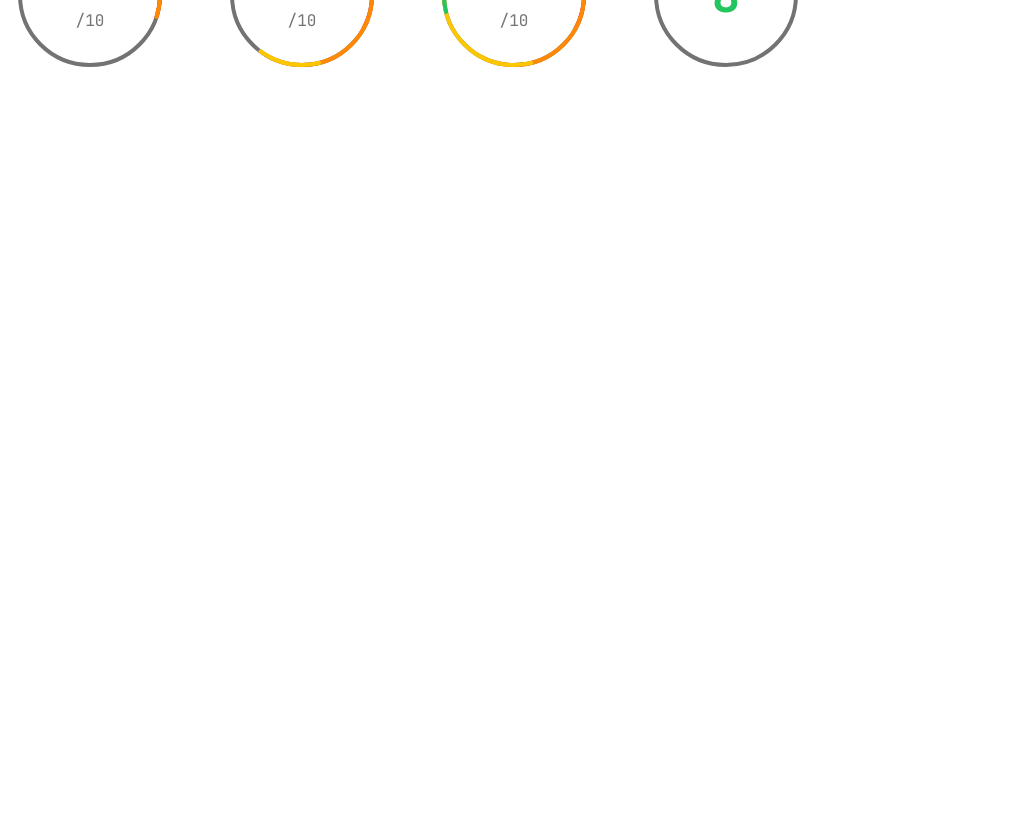
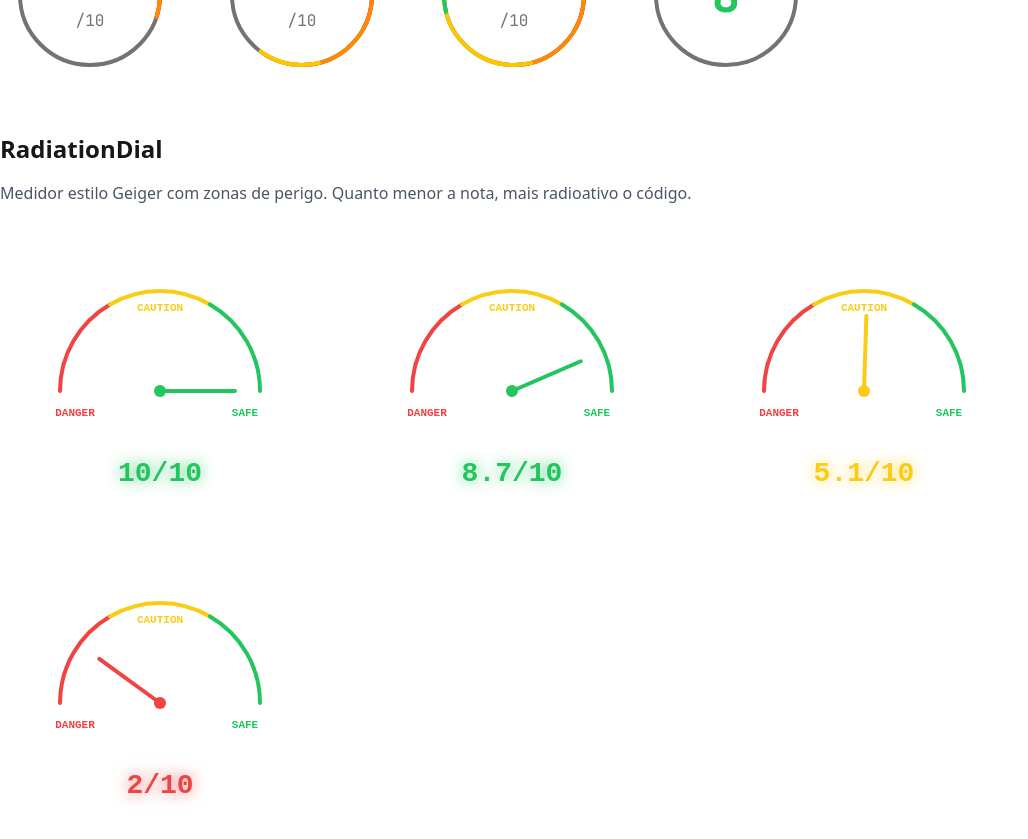
Before and after one commit to BrunoBecoski/nlw-operator, a Next.js app: page /components-demo in a window 1280 px wide. Shown: the part 1620-2459 px from the top of the page, without its empty margins (0-1028 px from the left). Before the commit the page ends 1753 px from the top, so only its background shows below. Built offline with nearby package versions, Linux system fonts and the light colour scheme; no server answers.

Commit message:
Cria a componente RadiationDial

```diff
--- a/src/app/components-demo/page.tsx
+++ b/src/app/components-demo/page.tsx
@@ -2,6 +2,7 @@ import { Badge } from "@/components/ui/badge";
 import { Button, button } from "@/components/ui/button";
 import { CodeBlock } from "@/components/ui/code-block";
 import { DiffLine } from "@/components/ui/diff-line";
+import { RadiationDial } from "@/components/ui/radiation-dial";
 import { ScoreRing } from "@/components/ui/score-ring";
 import { Toggle } from "@/components/ui/toggle";
 
@@ -135,6 +136,21 @@ export default function ComponentsDemoPage() {
           <ScoreRing score={8} maxScore={100} showDenominator={false} />
         </div>
       </section>
+
+      <section className="space-y-4">
+        <h2 className="text-2xl font-semibold">RadiationDial</h2>
+        <p className="text-gray-600">
+          Medidor estilo Geiger com zonas de perigo. Quanto menor a nota, mais
+          radioativo o código.
+        </p>
+
+        <div className="flex flex-wrap items-center gap-8">
+          <RadiationDial score={10} maxScore={10} />
+          <RadiationDial score={8.7} maxScore={10} />
+          <RadiationDial score={5.1} maxScore={10} />
+          <RadiationDial score={2} maxScore={10} />
+        </div>
+      </section>
     </div>
   );
 }
--- a/src/app/globals.css
+++ b/src/app/globals.css
@@ -89,3 +89,16 @@ body {
 .animate-collapse-up {
   animation: collapse-up 0.2s ease-out;
 }
+
+@keyframes needle-pulse {
+  0%, 100% {
+    opacity: 1;
+  }
+  50% {
+    opacity: 0.5;
+  }
+}
+
+.animate-needle-pulse {
+  animation: needle-pulse 1s ease-in-out infinite;
+}
--- /dev/null
+++ b/src/components/ui/radiation-dial.tsx
@@ -0,0 +1,176 @@
+import { tv } from "tailwind-variants";
+
+interface RadiationDialProps {
+  score: number;
+  maxScore?: number;
+}
+
+type RadiationLevel = "safe" | "caution" | "danger";
+
+const ZONE_COLORS = {
+  safe: { fill: "#22c55e", glow: "rgba(34,197,94,0.8)" },
+  caution: { fill: "#facc15", glow: "rgba(250,204,21,0.8)" },
+  danger: { fill: "#ef4444", glow: "rgba(239,68,68,0.8)" },
+};
+
+const getRadiationLevel = (percentage: number): RadiationLevel => {
+  if (percentage >= 66.6) return "safe";
+  if (percentage >= 33.3) return "caution";
+  return "danger";
+};
+
+const radiationDialRoot = tv({
+  base: "relative inline-flex flex-col items-center gap-2",
+});
+
+export interface RadiationDialRootProps
+  extends React.HTMLAttributes<HTMLDivElement> {}
+
+export function RadiationDialRoot({
+  className,
+  children,
+  ...props
+}: RadiationDialRootProps) {
+  return (
+    <div className={radiationDialRoot({ className })} {...props}>
+      {children}
+    </div>
+  );
+}
+
+export function RadiationDial({ score, maxScore = 10 }: RadiationDialProps) {
+  const percentage = (score / maxScore) * 100;
+  const level = getRadiationLevel(percentage);
+  const levelColor = ZONE_COLORS[level];
+
+  const centerX = 160;
+  const centerY = 170;
+  const radius = 100;
+  const needleLength = radius - 25;
+
+  const calculateAngle = (pct: number): number => {
+    return -180 + pct * 1.8;
+  };
+
+  const currentAngle = calculateAngle(percentage);
+
+  const needleX =
+    centerX + needleLength * Math.cos((currentAngle * Math.PI) / 180);
+  const needleY =
+    centerY + needleLength * Math.sin((currentAngle * Math.PI) / 180);
+
+  const arcPath = (start: number, end: number, r: number) => {
+    const x1 = centerX + r * Math.cos((start * Math.PI) / 180);
+    const y1 = centerY + r * Math.sin((start * Math.PI) / 180);
+    const x2 = centerX + r * Math.cos((end * Math.PI) / 180);
+    const y2 = centerY + r * Math.sin((end * Math.PI) / 180);
+    const largeArc = end - start > 90 ? 1 : 0;
+    return `M ${x1} ${y1} A ${r} ${r} 0 ${largeArc} 1 ${x2} ${y2}`;
+  };
+
+  return (
+    <RadiationDialRoot>
+      <svg
+        width={320}
+        height={280}
+        viewBox="0 0 320 280"
+        className="overflow-visible"
+        role="img"
+        aria-label={`Radiation level: ${level} - Score ${score} out of ${maxScore}`}
+      >
+        <path
+          d={arcPath(-180, 0, radius)}
+          fill="none"
+          stroke="#1a1a1a"
+          strokeWidth={2}
+          strokeLinecap="round"
+        />
+
+        <path
+          d={arcPath(-180, -120, radius)}
+          fill="none"
+          stroke={ZONE_COLORS.danger.fill}
+          strokeWidth={4}
+          strokeLinecap="round"
+        />
+        <path
+          d={arcPath(-120, -60, radius)}
+          fill="none"
+          stroke={ZONE_COLORS.caution.fill}
+          strokeWidth={4}
+          strokeLinecap="round"
+        />
+        <path
+          d={arcPath(-60, 0, radius)}
+          fill="none"
+          stroke={ZONE_COLORS.safe.fill}
+          strokeWidth={4}
+          strokeLinecap="round"
+        />
+
+        <text
+          x={centerX - radius + 15}
+          y={centerY + 25}
+          textAnchor="middle"
+          fill={ZONE_COLORS.danger.fill}
+          fontSize="11"
+          fontFamily="monospace"
+          fontWeight="bold"
+        >
+          DANGER
+        </text>
+
+        <text
+          x={centerX}
+          y={centerY - radius + 20}
+          textAnchor="middle"
+          fill={ZONE_COLORS.caution.fill}
+          fontSize="11"
+          fontFamily="monospace"
+          fontWeight="bold"
+        >
+          CAUTION
+        </text>
+
+        <text
+          x={centerX + radius - 15}
+          y={centerY + 25}
+          textAnchor="middle"
+          fill={ZONE_COLORS.safe.fill}
+          fontSize="11"
+          fontFamily="monospace"
+          fontWeight="bold"
+        >
+          SAFE
+        </text>
+
+        <line
+          x1={centerX}
+          y1={centerY}
+          x2={needleX}
+          y2={needleY}
+          stroke={levelColor.fill}
+          strokeWidth={4}
+          strokeLinecap="round"
+        />
+
+        <circle cx={centerX} cy={centerY} r={6} fill={levelColor.fill} />
+
+        <text
+          x={centerX}
+          y={260}
+          textAnchor="middle"
+          fill={levelColor.fill}
+          fontSize="28"
+          fontFamily="monospace"
+          fontWeight="bold"
+          style={{
+            filter: `drop-shadow(0 0 8px ${levelColor.glow})`,
+          }}
+        >
+          {score}/{maxScore}
+        </text>
+      </svg>
+    </RadiationDialRoot>
+  );
+}
```
